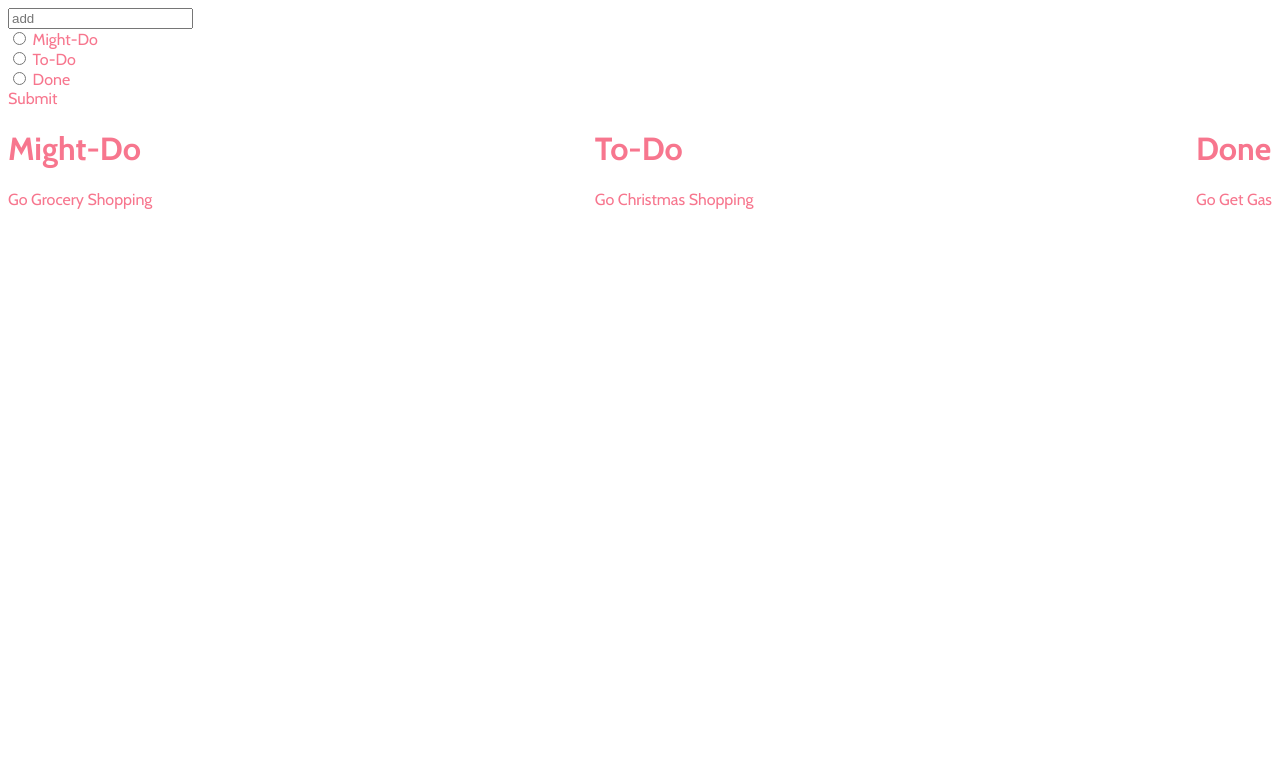
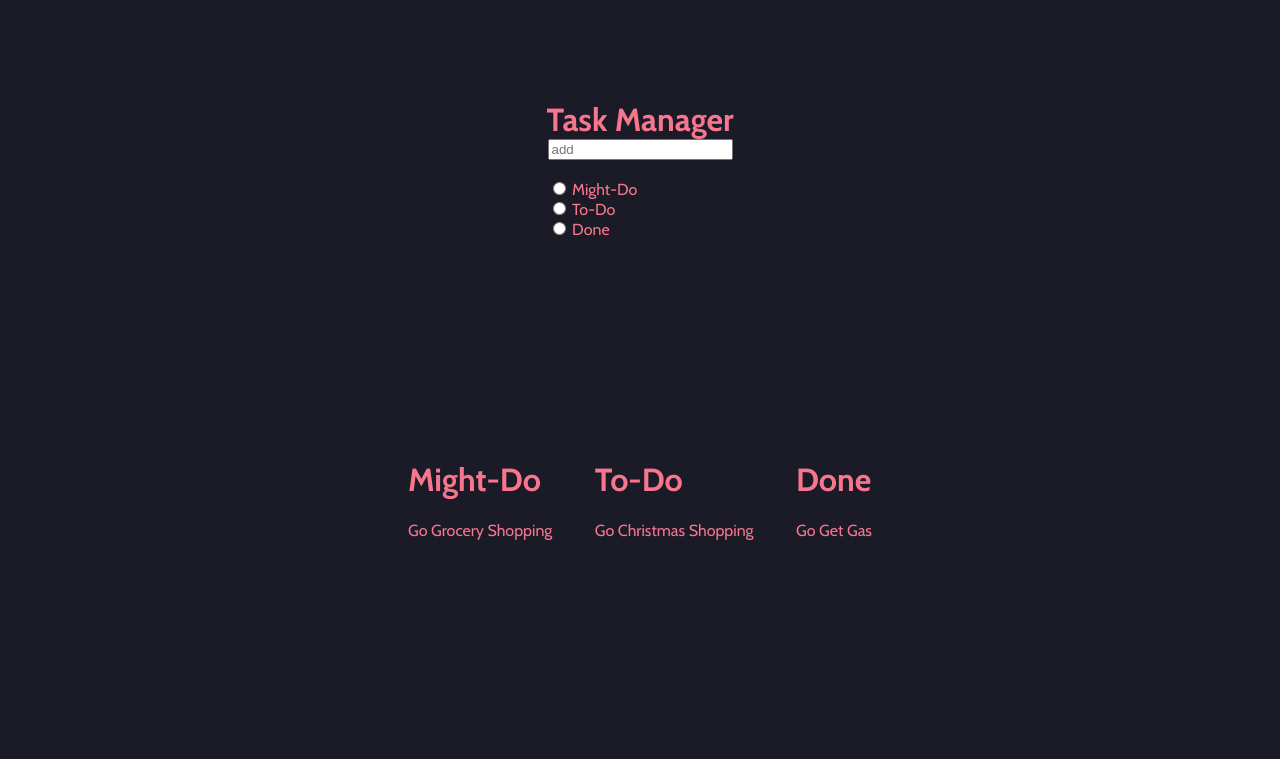
Before and after one commit to JustinCordova/TaskManager, a plain HTML site: page index.html in a window 1280 px wide. Drawn offline with nearby package versions, Linux system fonts and the light colour scheme.

Commit message:
Simple temp styling

```diff
--- a/css/style.css
+++ b/css/style.css
@@ -1,15 +1,35 @@
 @import url('https://fonts.googleapis.com/css2?family=Cabin:wght@400;700&display=swap');
-
-#taskHeader{
-    display: flex;
-    justify-content: space-between;
-    align-items: center;
-}
 
 body{
     font-family: "Cabin", sans-serif;
     color: #f7768e;
-    /*background-color: #1a1b26;*/
+    background-color: #1a1b26;
+}
+
+.title {
+    display: flex;
+    margin: 0;
+    justify-content: center;
+    align-items: center;
+    margin-top: 100px;
+}
+
+.add {
+    display: flex;
+    flex-direction: column;
+    margin: 0 auto;
+    justify-content: center;
+    align-items: center;
+}
+
+
+.taskHeader{
+    display: flex;
+    margin: 0 auto;
+    justify-content: space-between;
+    align-items: center;
+    padding: 200px;
+    margin: 0 200px;
 }
 
 .list {
--- a/index.html
+++ b/index.html
@@ -4,42 +4,44 @@
     <meta charset="UTF-8">
     <meta name="viewport" content="width=device-width, initial-scale=1.0">
     <title>Task Manager</title>
-    <link rel="stylesheet" href="css/style.css"/>
+    <link rel="stylesheet" href="css/style.css" />
 </head>
 <body>
-    <input type="text" id="myInput" placeholder="add"> <br>
+    <h1 class="title">Task Manager</h1>
+    <div class="add">
+        <div class="userChoice">
+            <input type="text" class="myInput" id="myInput" placeholder="add" /><br /> <br />
+            <input type="radio" value="Might-Do" name="Type" id="might" />
+            <label for="might">Might-Do</label><br />
+            <input type="radio" value="To-Do" name="Type" id="todo" />
+            <label for="todo">To-Do</label><br />
+            <input type="radio" value="Done" name="Type" id="done" />
+            <label for="done">Done</label><br />
+        </div>
+    </div>
 
-    <input type="radio" value = "Might-Do" name="Type" id = "might">
-    <label for="might">Might-Do</label> <br>
-    <input type="radio" value = "To-Do" name="Type" id = "todo">
-    <label for="todo">To-Do</label> <br>
-    <input type="radio" value = "Done" name="Type" id="done">
-    <label for="done">Done</label> <br>
-
-    <span onclick="addTask()" class="addBtn">Submit</span>
-    <div id="taskHeader">
+    <div class="taskHeader" id="taskHeader">
         <div class="t1-container">
             <h1>Might-Do</h1>
             <ul class="list" id="listMight">
-                <li> Go Grocery Shopping
+                <li>Go Grocery Shopping</li>
             </ul>
         </div>
 
         <div class="t2-container">
             <h1>To-Do</h1>
-            <ul class="list" id = "listToDo">
-                <li> Go Christmas Shopping
+            <ul class="list" id="listToDo">
+                <li>Go Christmas Shopping</li>
             </ul>
         </div>
 
         <div class="t3-container">
             <h1>Done</h1>
             <ul class="list" id="listDone">
-                <li> Go Get Gas
+                <li>Go Get Gas</li>
             </ul>
         </div>
     </div>
-</div>
+    <script src="js/script.js"></script>
 </body>
-<script src="js/script.js"></script>
 </html>
```
Also changed, not shown: 1 other file.
